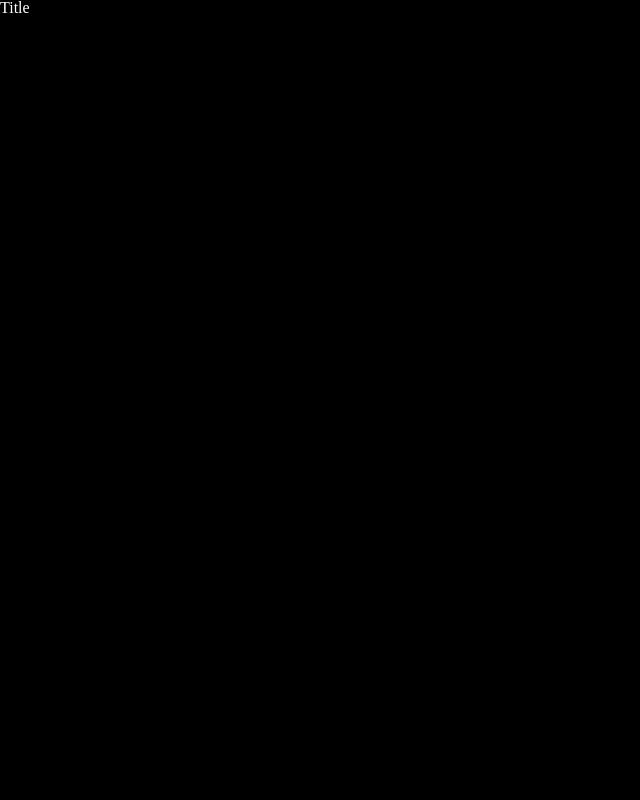
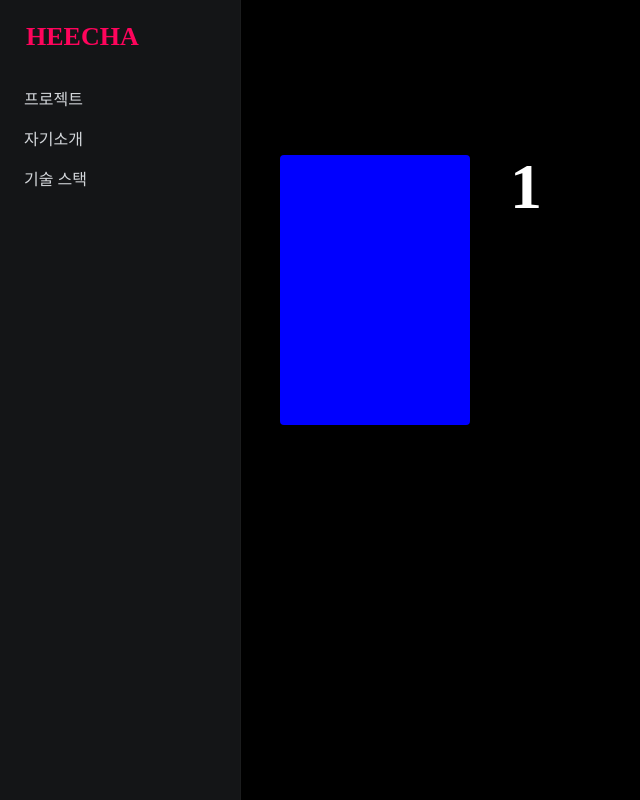
Before and after one commit to hongdahee/portfolio, a Next.js app: page /main/project/1 in a window 1280 px wide. Shown: the whole page, without its empty margins (0-640 px from the left). Built offline with nearby package versions, Linux system fonts and the light colour scheme.

Commit message:
style: env 파일 제거

```diff
--- /dev/null
+++ b/src/components/ProjectDetail/index.tsx
@@ -0,0 +1,27 @@
+import React, { useEffect, useState } from "react";
+import * as S from "./style";
+import { useRouter } from "next/router";
+
+const ProjectDetail = () => {
+  const { query } = useRouter();
+  const title = query.title;
+  const img = query.img || "";
+  const [stackList, setStackList] = useState();
+
+  useEffect(() => {
+    if (query.stack) {
+      setStackList(
+        JSON.parse(query.stack as string).map((stack: any) => stack.name)
+      );
+    }
+  }, []);
+
+  return (
+    <S.MainContainer>
+      <S.Img color={query.img as string} />
+      <S.Title>{title}</S.Title>
+    </S.MainContainer>
+  );
+};
+
+export default ProjectDetail;
--- /dev/null
+++ b/src/components/ProjectDetail/style.ts
@@ -0,0 +1,27 @@
+import styled from "styled-components";
+
+export const MainContainer = styled.section`
+  margin-top: 99px;
+  display: flex;
+`;
+
+export const Title = styled.h1`
+  font-size: 64px;
+  font-weight: 900;
+`;
+
+export const Img = styled.div`
+  background-color: blue;
+  background-image: url(${(props) => props.color});
+  background-position: center;
+  background-repeat: no-repeat;
+  background-size: cover;
+  width: 190px;
+  height: 270px;
+  border-radius: 4px;
+  margin: 0 40px 0 0;
+  @media screen (max-width: 79em) {
+    width: 144px;
+    height: 211px;
+  }
+`;
--- a/src/pages/main/project/[title].tsx
+++ b/src/pages/main/project/[title].tsx
@@ -1,7 +1,28 @@
-import React from "react";
+import ProjectDetail from "@/components/ProjectDetail";
+import Container from "@/components/common/Container";
+import { useRouter } from "next/router";
+import React, { useEffect, useState } from "react";
 
 const Title = () => {
-  return <div>Title</div>;
+  // const { query } = useRouter();
+  // const title = query.title;
+  // const img = query.img;
+  // const [stackList, setStackList] = useState();
+
+  // useEffect(() => {
+  //   if (query.stack) {
+  //     setStackList(
+  //       JSON.parse(query.stack as string).map((stack: any) => stack.name)
+  //     );
+  //   }
+  // }, []);
+  // console.log(stackList);
+
+  return (
+    <Container>
+      <ProjectDetail />
+    </Container>
+  );
 };
 
 export default Title;
```
Also changed, not shown: src/components/common/Slide/index.tsx (+9 -1 lines), 2 other files (tests, documents, lock files or other folders).
